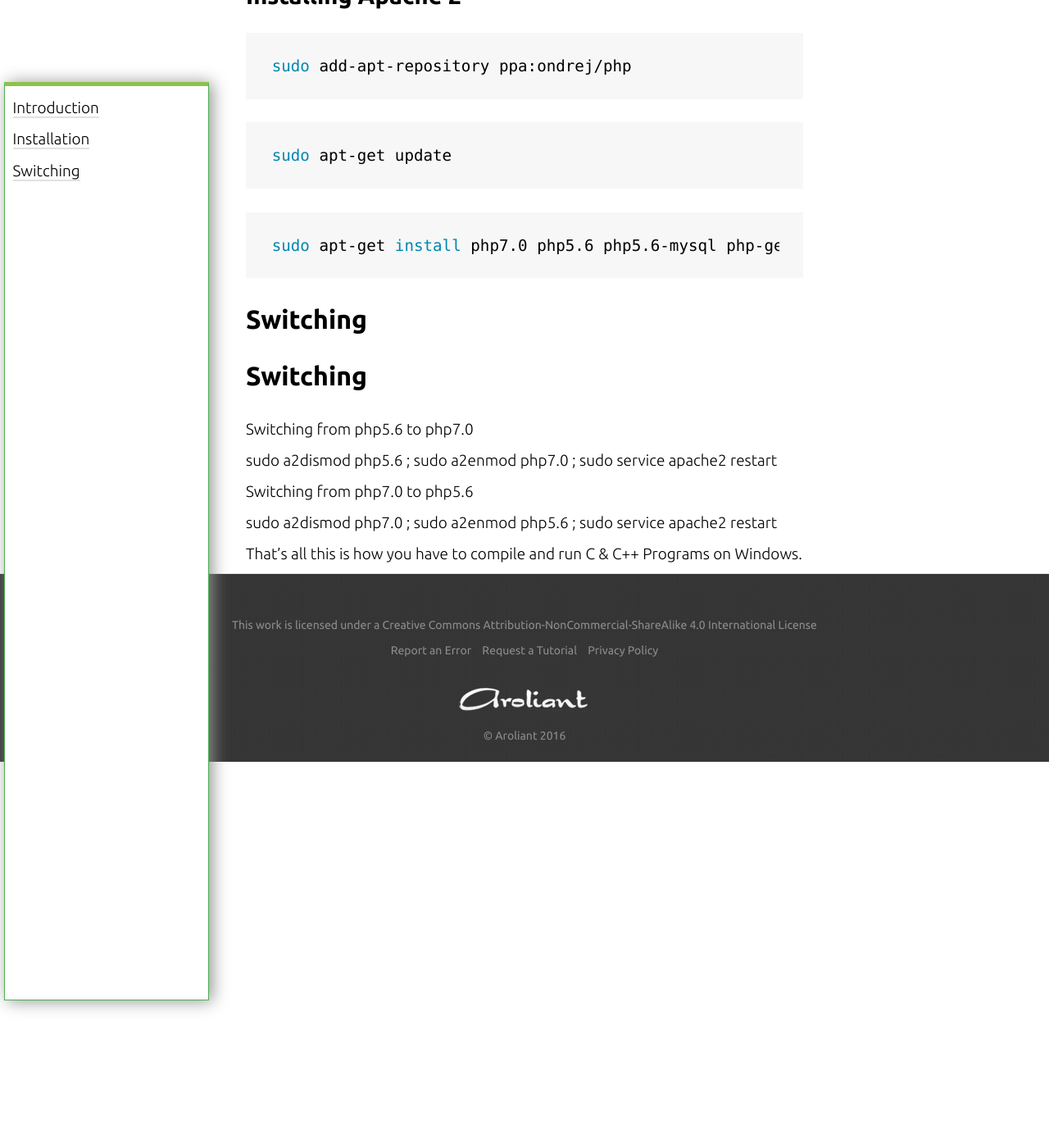
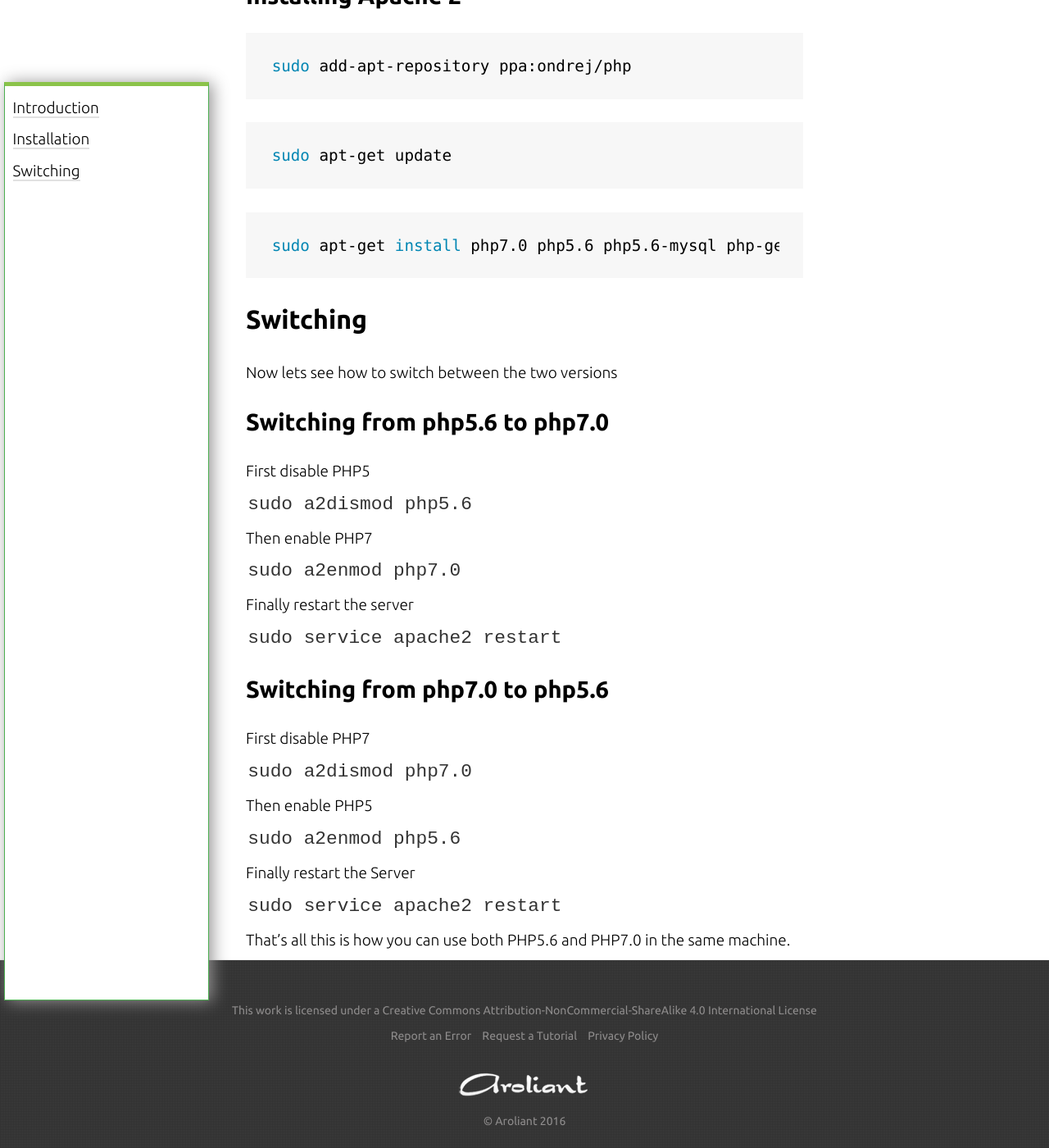
Before and after one commit to aroliant/guides, a Jekyll site: the page built from _docs/ubuntu-16.04-apache2-with-php5.6-php7.md, in a window 1280 px wide and 1400 px high, scrolled down 349 px. Shown: the whole window at 82% size. Built offline with Jekyll 4.4.1, drawn with Linux system fonts in a browser that asks for light colours.

Commit message:
Update ubuntu-16.04-apache2-with-php5.6-php7.md

```diff
--- a/_docs/ubuntu-16.04-apache2-with-php5.6-php7.md
+++ b/_docs/ubuntu-16.04-apache2-with-php5.6-php7.md
@@ -40,20 +40,38 @@ sudo apt-get install php7.0 php5.6 php5.6-mysql php-gettext php5.6-mbstring php-
 
 ## Switching
 
-## Switching
+Now lets see how to switch between the two versions
 
-Switching from php5.6 to php7.0
+### Switching from php5.6 to php7.0
 
-sudo a2dismod php5.6 ; sudo a2enmod php7.0 ; sudo service apache2 restart
+First disable PHP5
 
-Switching from php7.0 to php5.6
+``sudo a2dismod php5.6``
 
+Then enable PHP7
 
-sudo a2dismod php7.0 ; sudo a2enmod php5.6 ; sudo service apache2 restart
+``sudo a2enmod php7.0``
+
+Finally restart the server
+
+``sudo service apache2 restart``
 
 
 
-That's all this is how you have to compile and run C & C++ Programs on Windows.
+### Switching from php7.0 to php5.6
 
+First disable PHP7
+
+``sudo a2dismod php7.0``
+
+Then enable PHP5
+
+``sudo a2enmod php5.6``
+
+Finally restart the Server
+
+``sudo service apache2 restart``
+
+That's all this is how you can use both PHP5.6 and PHP7.0 in the same machine.
 
 </section>
```
